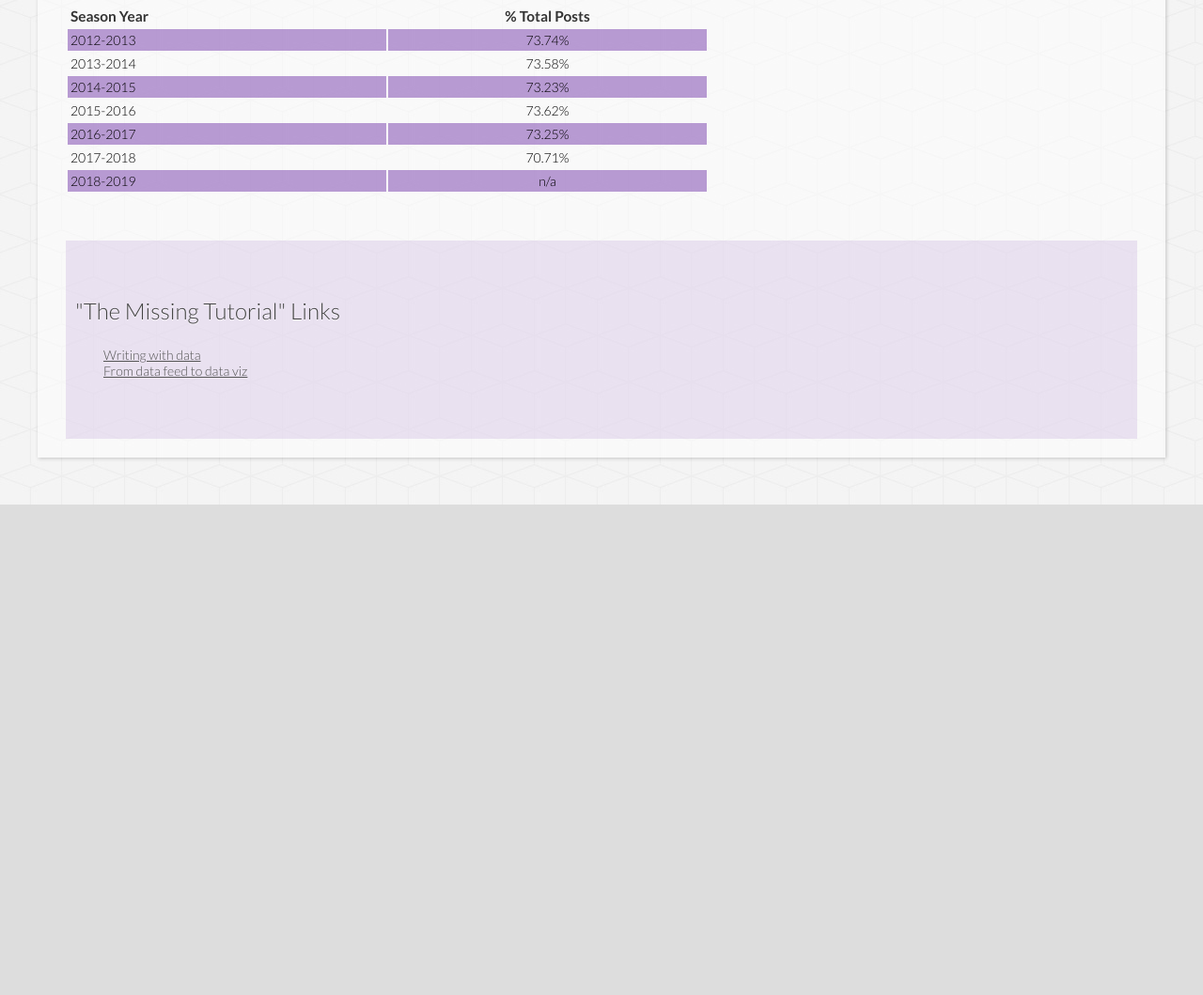
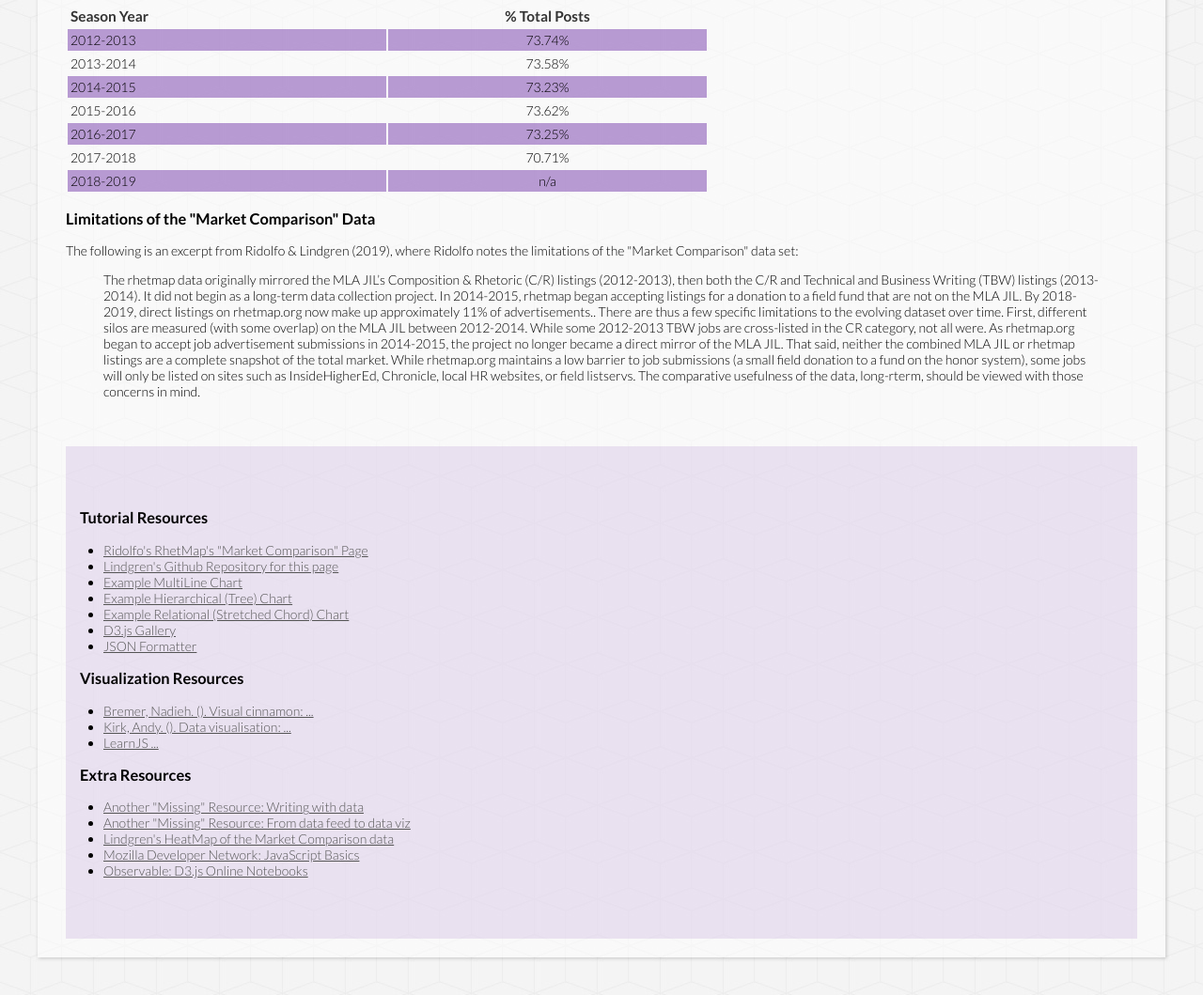
Before and after one commit to lingeringcode/rhetmap-time-series, a plain HTML site: page index.html in a window 1280 px wide. Shown: the part 1056-2115 px from the top of the page at 94% size. Before the commit the page ends 1593 px from the top, so only its background shows below. Drawn offline with Linux system fonts and the light colour scheme; no server answers.

Commit message:
drafted resources for tutorial

```diff
--- a/css/style.css
+++ b/css/style.css
@@ -170,6 +170,6 @@ footer {
 	margin-top: 50px;
 	padding: 50px 0px;
 }
-footer h2 {
-	font-weight: bolder;
+footer h3 {
+	margin-left: 15px;
 }
--- a/index.html
+++ b/index.html
@@ -758,21 +758,90 @@
               </tbody>
             </table>
 
+          </div>
+          <div id="limitations">
+            <h3>Limitations of the "Market Comparison" Data</h2>
+            <p>
+              The following is an excerpt from Ridolfo &amp; Lindgren (2019), where Ridolfo notes the limitations of the "Market Comparison" data set:
+            </p>
+            <blockquote>
+              The rhetmap data originally mirrored the MLA JIL’s Composition & Rhetoric (C/R) listings (2012-2013), then both the C/R and Technical and Business Writing (TBW) listings (2013-2014). It did not begin as a long-term data collection project. In 2014-2015, rhetmap began accepting listings for a donation to a field fund that are not on the MLA JIL. By 2018-2019, direct listings on rhetmap.org now make up approximately 11% of advertisements.. There are thus a few specific limitations to the evolving dataset over time. First, different silos are measured (with some overlap) on the MLA JIL between 2012-2014. While some 2012-2013 TBW jobs are cross-listed in the CR category, not all were. As rhetmap.org began to accept job advertisement submissions in 2014-2015, the project no longer became a direct mirror of the MLA JIL. That said, neither the combined MLA JIL or rhetmap listings are a complete snapshot of the total market. While rhetmap.org maintains a low barrier to job submissions (a small field donation to a fund on the honor system), some jobs will only be listed on sites such as InsideHigherEd, Chronicle, local HR websites, or field listservs. The comparative usefulness of the data, long-rterm, should be viewed with those concerns in mind.
+            </blockquote>
+          </div>
+
           <footer>
-              <h2>"The Missing Tutorial" Links</h2>
-              <nav>
+              <h3>Tutorial Resources</h3>
               <ul>
                 <li>
-                    <a href="writing-with-data.html" target="_blank">Writing with data</a>
+                  <a href="" target="_blank">
+                    Ridolfo's RhetMap's "Market Comparison" Page</a>
                 </li>
                 <li>
-                    <a href="data-changes.html" target="_blank">From data feed to data viz</a>
+                  <a href="" target="_blank">
+                    Lindgren's Github Repository for this page</a>
+                </li>
+                <li>
+                  <a href="http://bl.ocks.org/asielen/44ffca2877d0132572cb" target="_blank">
+                    Example MultiLine Chart</a>
+                </li>
+                <li>
+                  <a href="https://charts.animateddata.co.uk/datavistree/" target="_blank">
+                    Example Hierarchical (Tree) Chart</a>
+                </li>
+                <li>
+                  <a href="https://www.visualcinnamon.com/2015/08/stretched-chord" target="_blank">
+                    Example Relational (Stretched Chord) Chart</a>
+                </li>
+                <li>
+                  <a href="https://github.com/d3/d3/wiki/Gallery" target="_blank">
+                    D3.js Gallery</a>
+                </li>
+                <li>
+                  <a href="https://jsonformatter.org/json-pretty-print" target="_blank">
+                    JSON Formatter</a>
                 </li>
               </ul>
-              </nav>
+
+              <h3>Visualization Resources</h3>
+              <ul>
+                <li>
+                  <a href="https://www.visualcinnamon.com/blog/archive" target="_blank">
+                    Bremer, Nadieh. (). Visual cinnamon: ...</a>
+                </li>
+                <li>
+                  <a href="" target="_blank">
+                    Kirk, Andy. (). Data visualisation: ...</a>
+                </li>
+                <li>
+                  <a href="" target="_blank">
+                    LearnJS ...</a>
+                </li>
+              </ul>
+
+              <h3>Extra Resources</h3>
+              <ul>
+                <li>
+                  <a href="writing-with-data.html" target="_blank">
+                    Another "Missing" Resource: Writing with data</a>
+                </li>
+                <li>
+                  <a href="data-changes.html" target="_blank">
+                    Another "Missing" Resource: From data feed to data viz</a>
+                </li>
+                <li>
+                  <a href="" target="_blank">
+                    Lindgren's HeatMap of the Market Comparison data</a>
+                </li>
+                <li>
+                  <a href="https://developer.mozilla.org/en-US/docs/Learn/Getting_started_with_the_web/JavaScript_basics" target="_blank">
+                    Mozilla Developer Network: JavaScript Basics</a>
+                </li>
+                <li>
+                  <a href="https://observablehq.com" target="_blank">
+                    Observable: D3.js Online Notebooks</a>
+                </li>
+              </ul>
           </footer>
-
-          </div>
         </div>
       </section>
     </div>
```
Lines whose indentation alone changed are shown as unchanged.
